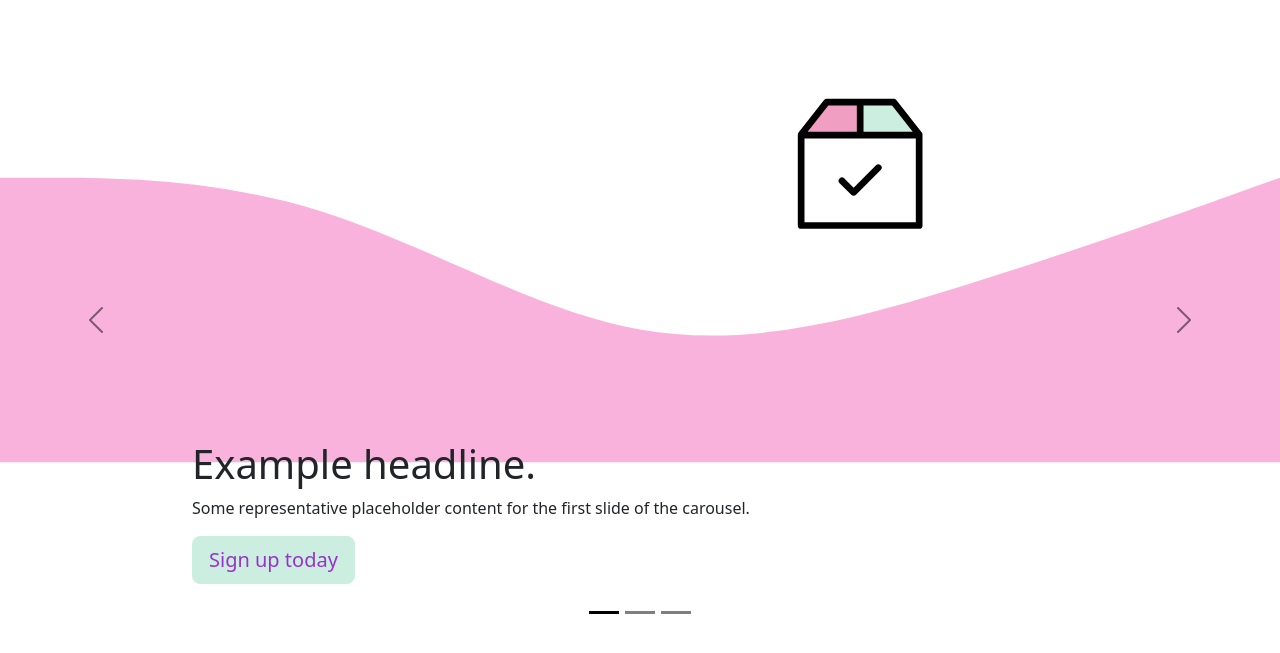
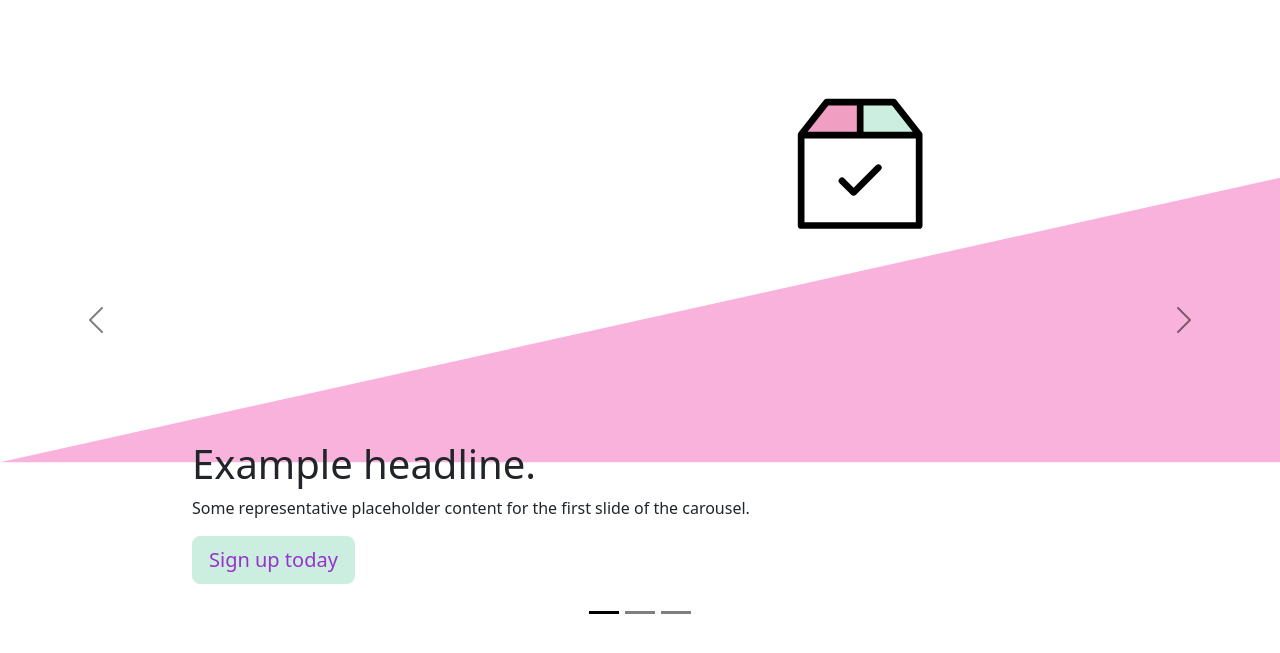
Before and after one commit to YuryLobkov/toyshop, a Django app: page / in a window 1280 px wide. Shown: the part 90-743 px from the top of the page. Run offline with Django 4.2, Linux system fonts and the light colour scheme.

Commit message:
carousel backgrounds variant

```diff
--- a/toyshop/showcase/templates/showcase/index.html
+++ b/toyshop/showcase/templates/showcase/index.html
@@ -11,7 +11,10 @@
     </div>
     <div class="carousel-inner">
         <div class="carousel-item carousel-item-next carousel-item-start">
-            <img src="{% static 'wave-bottom.svg' %}" class="bd-placeholder-img" width="100%" height="80%"
+            <!-- <img src="{% static 'wave-bottom.svg' %}" class="bd-placeholder-img" width="100%" height="80%"
+                aria-hidden="true" focusable="false">
+            </img> -->
+            <img src="{% static '1.svg' %}" class="bd-placeholder-img" width="100%" height="80%"
                 aria-hidden="true" focusable="false">
             </img>
             <div class="container">
@@ -26,7 +29,10 @@
             </div>
         </div>
         <div class="carousel-item">
-            <img src="{% static 'wave-bottom.svg' %}" class="bd-placeholder-img" width="100%" height="80%"
+            <!-- <img src="{% static 'wave-bottom.svg' %}" class="bd-placeholder-img" width="100%" height="80%"
+                aria-hidden="true" focusable="false">
+            </img> -->
+            <img src="{% static '2.svg' %}" class="bd-placeholder-img" width="100%" height="80%"
                 aria-hidden="true" focusable="false">
             </img>
             <div class="container">
@@ -41,7 +47,10 @@
             </div>
         </div>
         <div class="carousel-item active carousel-item-start">
-            <img src="{% static 'wave-bottom.svg' %}" class="bd-placeholder-img" width="100%" height="80%"
+            <!-- <img src="{% static 'wave-bottom.svg' %}" class="bd-placeholder-img" width="100%" height="80%"
+                aria-hidden="true" focusable="false">
+            </img> -->
+            <img src="{% static '3.svg' %}" class="bd-placeholder-img" width="100%" height="80%"
                 aria-hidden="true" focusable="false">
             </img>
             <div class="container">
```
Also changed, not shown: toyshop/static/assets/1.svg (added), toyshop/static/assets/2.svg (added), toyshop/static/assets/3.svg (added).
